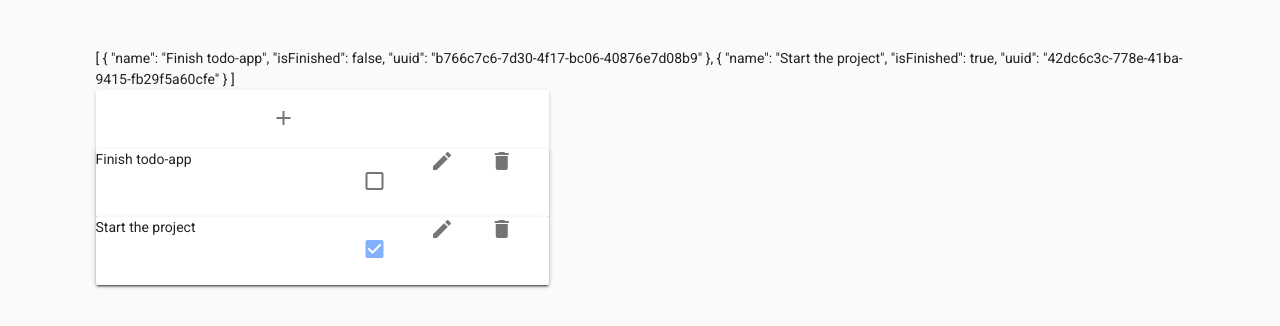
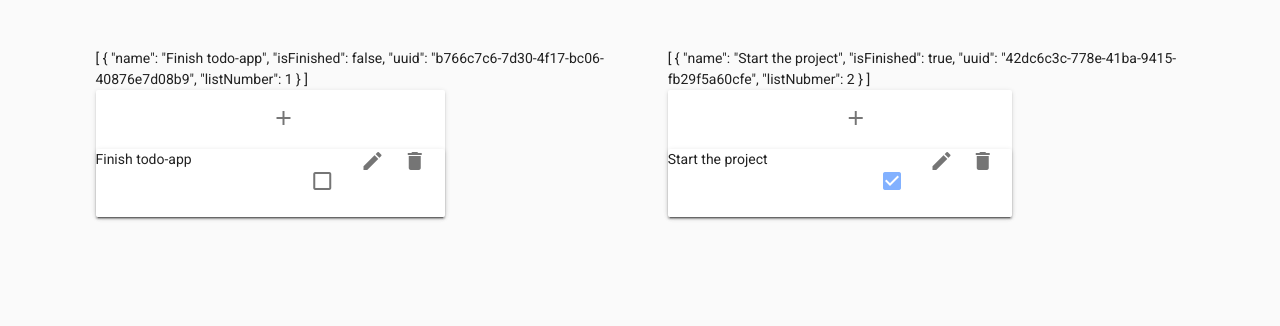
Before and after one commit to alessandrosantospirito/Todo-app, a Vue app: page / in a window 1280 px wide. Shown: the top 326 px of the page. Built offline with nearby package versions, Linux system fonts and the light colour scheme.

Commit message:
Added 'ListNumber' to mock example

```diff
--- a/src/modules/tasks/components/createTask.vue
+++ b/src/modules/tasks/components/createTask.vue
@@ -2,7 +2,7 @@
     <v-app>
         <v-container>
         {{ items }}
-            <v-flex xs5>
+            <v-flex xs8>
                 <v-card>
                     <v-card-text>
                         <input v-model="currentText">
--- a/src/modules/tasks/index.js
+++ b/src/modules/tasks/index.js
@@ -6,8 +6,8 @@ const module = {
     namespaced: true,
     state: {
         items: [
-            { name:"Finish todo-app", isFinished: false, uuid: "b766c7c6-7d30-4f17-bc06-40876e7d08b9" },
-            { name:"Start the project", isFinished: true, uuid: "42dc6c3c-778e-41ba-9415-fb29f5a60cfe" }
+            { name:"Finish todo-app", isFinished: false, uuid: "b766c7c6-7d30-4f17-bc06-40876e7d08b9", listNumber: 1 },
+            { name:"Start the project", isFinished: true, uuid: "42dc6c3c-778e-41ba-9415-fb29f5a60cfe", listNubmer: 2}
         ]
     },
     getters,
```
